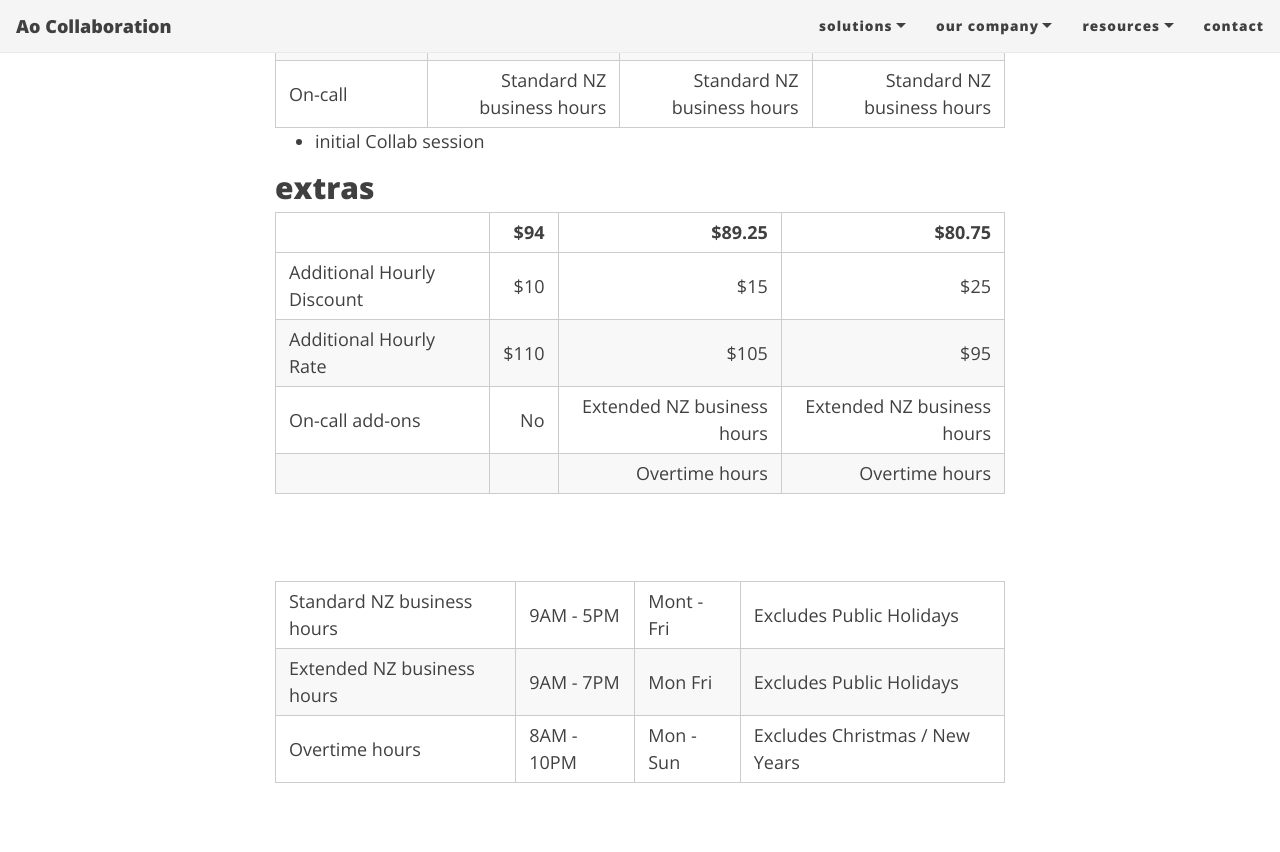
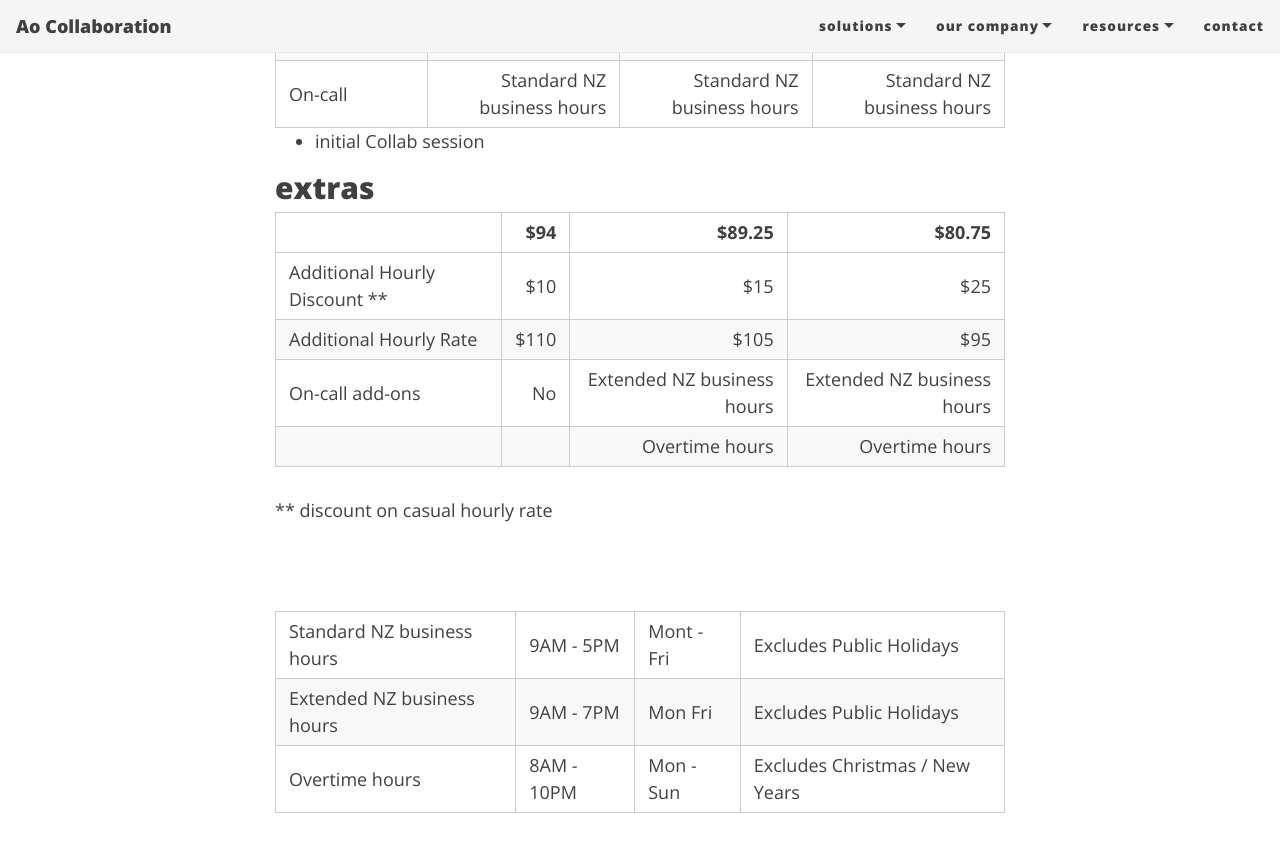
Before and after one commit to Ao-Collaboration/Ao-Collaboration.github.io, a Jekyll site: the page built from pricing.md, in a window 1280 px wide and 900 px high, scrolled down 1092 px. Shown: the top 852 px of the window. Built offline with Jekyll 4.4.1, drawn with Linux system fonts in a browser that asks for light colours; nearby versions of some CDN libraries; comment, search, counter and statistics services are not loaded.

Commit message:
Update pricing.md

```diff
--- a/pricing.md
+++ b/pricing.md
@@ -26,12 +26,14 @@
 
 ## extras
 
-|                            | $94                         | $89.25                      | $80.75                      |
-| -------------------------- |----------------------------:| ---------------------------:| ---------------------------:|
-| Additional Hourly Discount | $10                         | $15                         | $25                         |
-| Additional Hourly Rate     | $110                        | $105                        | $95                         |
-| On-call add-ons            | No                          | Extended NZ business hours  | Extended NZ business hours  |
-|                            |                             | Overtime hours              | Overtime hours              |
+|                               | $94                         | $89.25                      | $80.75                      |
+| ----------------------------- |----------------------------:| ---------------------------:| ---------------------------:|
+| Additional Hourly Discount ** | $10                         | $15                         | $25                         |
+| Additional Hourly Rate        | $110                        | $105                        | $95                         |
+| On-call add-ons               | No                          | Extended NZ business hours  | Extended NZ business hours  |
+|                               |                             | Overtime hours              | Overtime hours              |
+
+ ** discount on casual hourly rate
 
 <br/>
 
```
